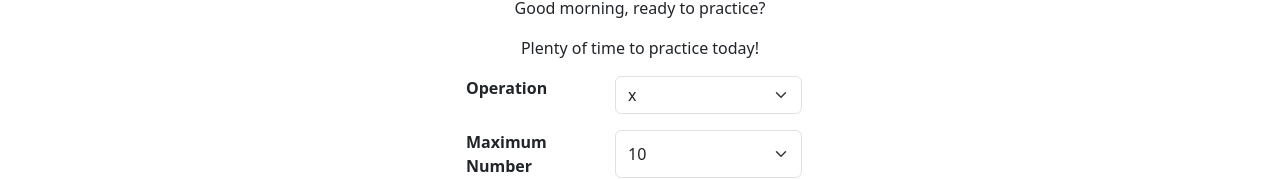
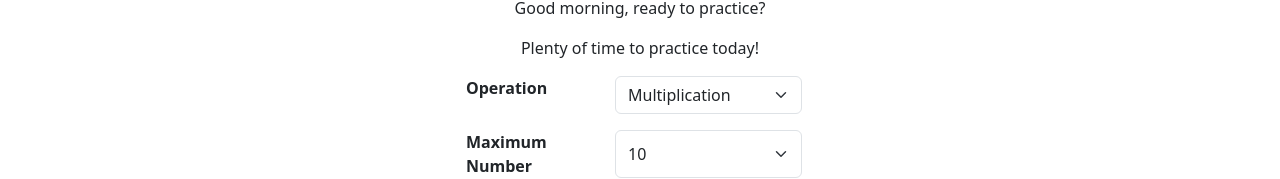
Before and after one commit to hecma3010/mathificent, a React (Vite) app: page / in a window 1280 px wide. Shown: the part 116-295 px from the top of the page. Built offline with nearby package versions, Linux system fonts and the light colour scheme.

Commit message:
feat: show operation names in dropdown

```diff
--- a/src/components/Main.jsx
+++ b/src/components/Main.jsx
@@ -13,10 +13,15 @@ function Main({ operation, setOperation, maxNumber, setMaxNumber }) {
   } else {
     greeting = "Good evening";
   }
-  const operations = ["+", "-", "x", "/"];
+  const operations = [
+    ["Addition", "+"],
+    ["Subtraction", "-"],
+    ["Multiplication", "x"],
+    ["Division", "/"],
+  ];
   const numbers = [];
   for (let i = 2; i <= 100; i++) {
-    numbers.push(i);
+    numbers.push([i, i]);
   }
   return (
     <main>
--- a/src/components/SelectInput.jsx
+++ b/src/components/SelectInput.jsx
@@ -1,7 +1,7 @@
 function SelectInput({ label, id, values, currentValue, setCurrentValue }) {
   const selectOptions = values.map((value) => (
-    <option key={value} value={value}>
-      {value}
+    <option key={value[0]} value={value[1]}>
+      {value[0]}
     </option>
   ));
   return (
```
